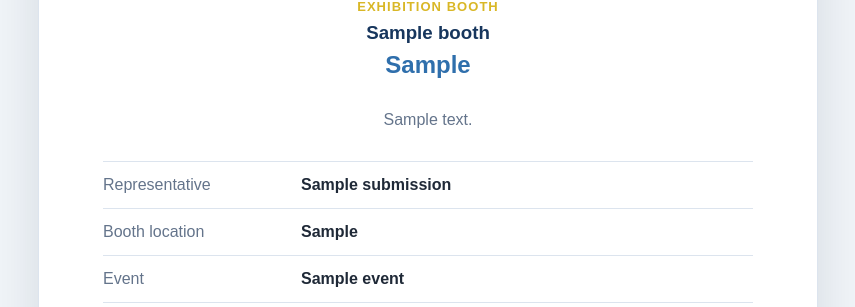
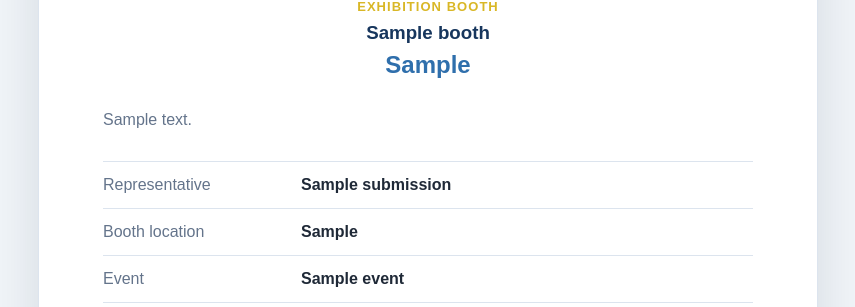
Before and after one commit to Mbitila-creator/event-management-system, a Django app: template templates/forms_builder/booth_detail.html in a window 1280 px wide. Shown: the part 303-610 px from the top of the page, without its empty margins (212-1067 px from the left). Run offline with Django 4.2, Linux system fonts and the light colour scheme; tables that the repository leaves empty hold one stand-in row (values such as "Sample post"); the template is opened without the code that fills it: values that come from a table or form of the project are taken from there, most other values are stand-ins (such as "Sample title", 1, 10 or a date in 2020).

Commit message:
Justify public booth descriptions

```diff
--- a/static/css/booth-directory.css
+++ b/static/css/booth-directory.css
@@ -16,7 +16,7 @@
 .booth-detail-code { width: max-content; margin: 0 auto 22px; }
 .booth-detail-card h1 { margin: 7px 0; color: var(--primary); }
 .booth-detail-card h2 { margin: 5px 0 28px; color: #2f6fac; }
-.booth-public-description { max-width: 650px; margin: 20px auto; color: var(--muted); line-height: 1.65; }
+.booth-public-description { max-width: 650px; margin: 20px auto; color: var(--muted); line-height: 1.65; text-align: justify; text-align-last: left; hyphens: auto; }
 .booth-detail-list { margin: 28px 0; text-align: left; border-top: 1px solid var(--border); }
 .booth-detail-list div { display: grid; grid-template-columns: 180px 1fr; gap: 18px; padding: 14px 0; border-bottom: 1px solid var(--border); }
 .booth-detail-list dt { color: var(--muted); }
```
